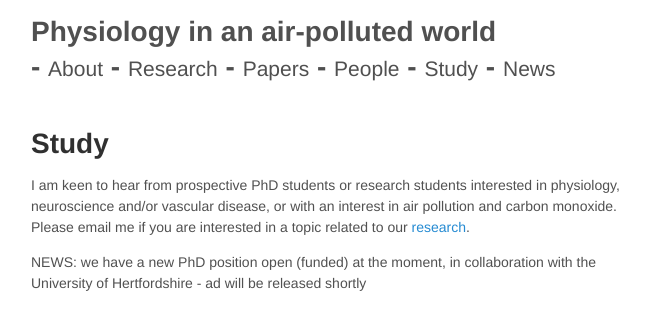
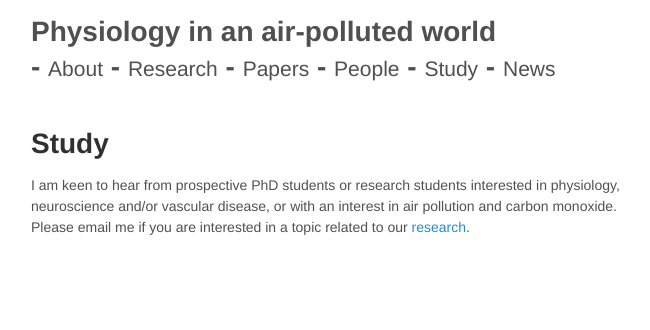
Before and after one commit to mariherigstad/mariherigstad.github.io, a Jekyll site: the page built from study.md, in a window 1280 px wide. Shown: the top 330 px of the page, without its empty margins (308-958 px from the left). Built offline with Jekyll 4.4.1, drawn with Linux system fonts in a browser that asks for light colours.

Commit message:
Update study.md

```diff
--- a/study.md
+++ b/study.md
@@ -4,5 +4,3 @@ title: Study
 ---
 
 I am keen to hear from prospective PhD students or research students interested in physiology, neuroscience and/or vascular disease, or with an interest in air pollution and carbon monoxide. Please email me if you are interested in a topic related to our <a href="/research">research</a>.
-
-NEWS: we have a new PhD position open (funded) at the moment, in collaboration with the University of Hertfordshire - ad will be released shortly
```
